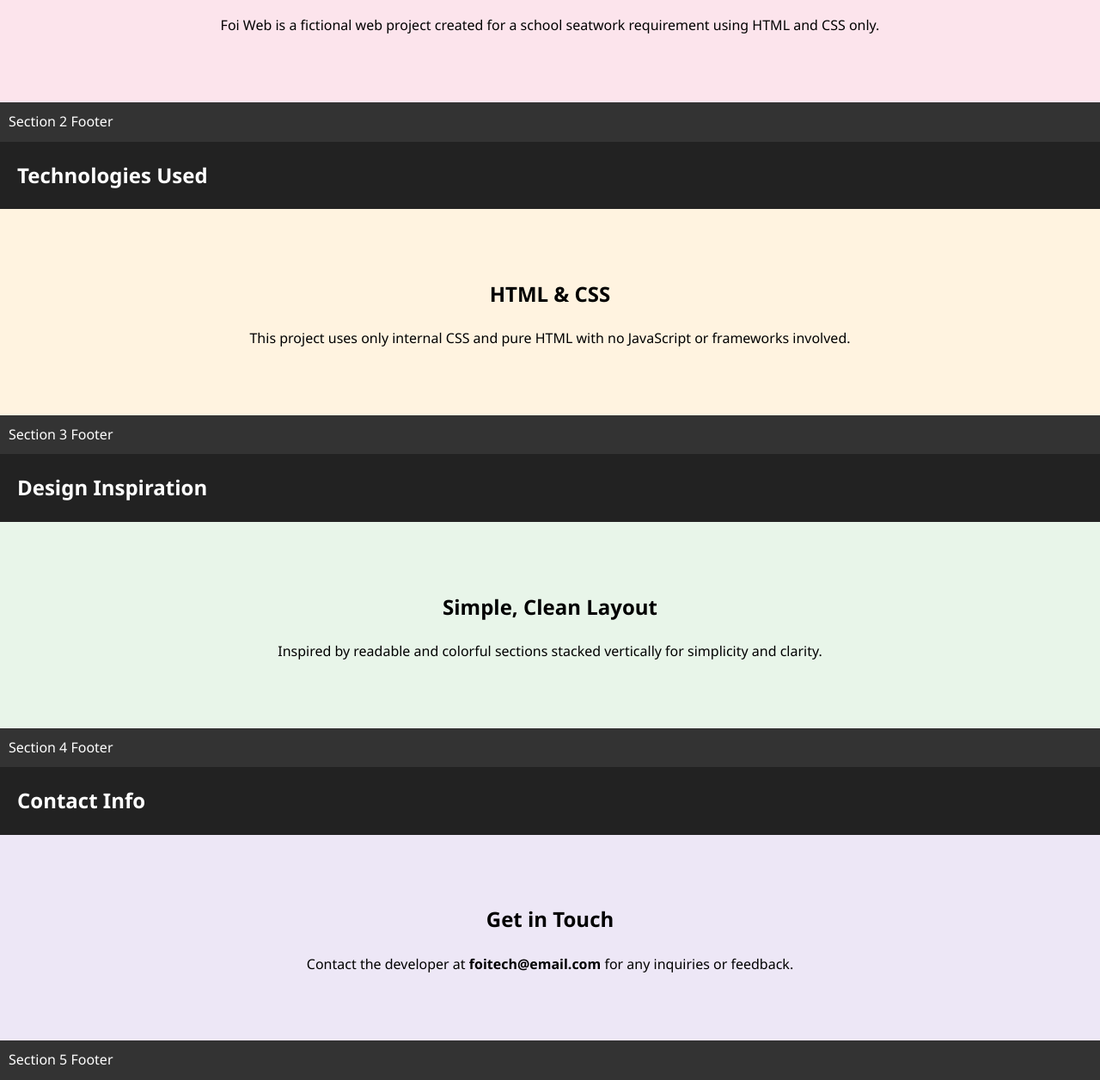
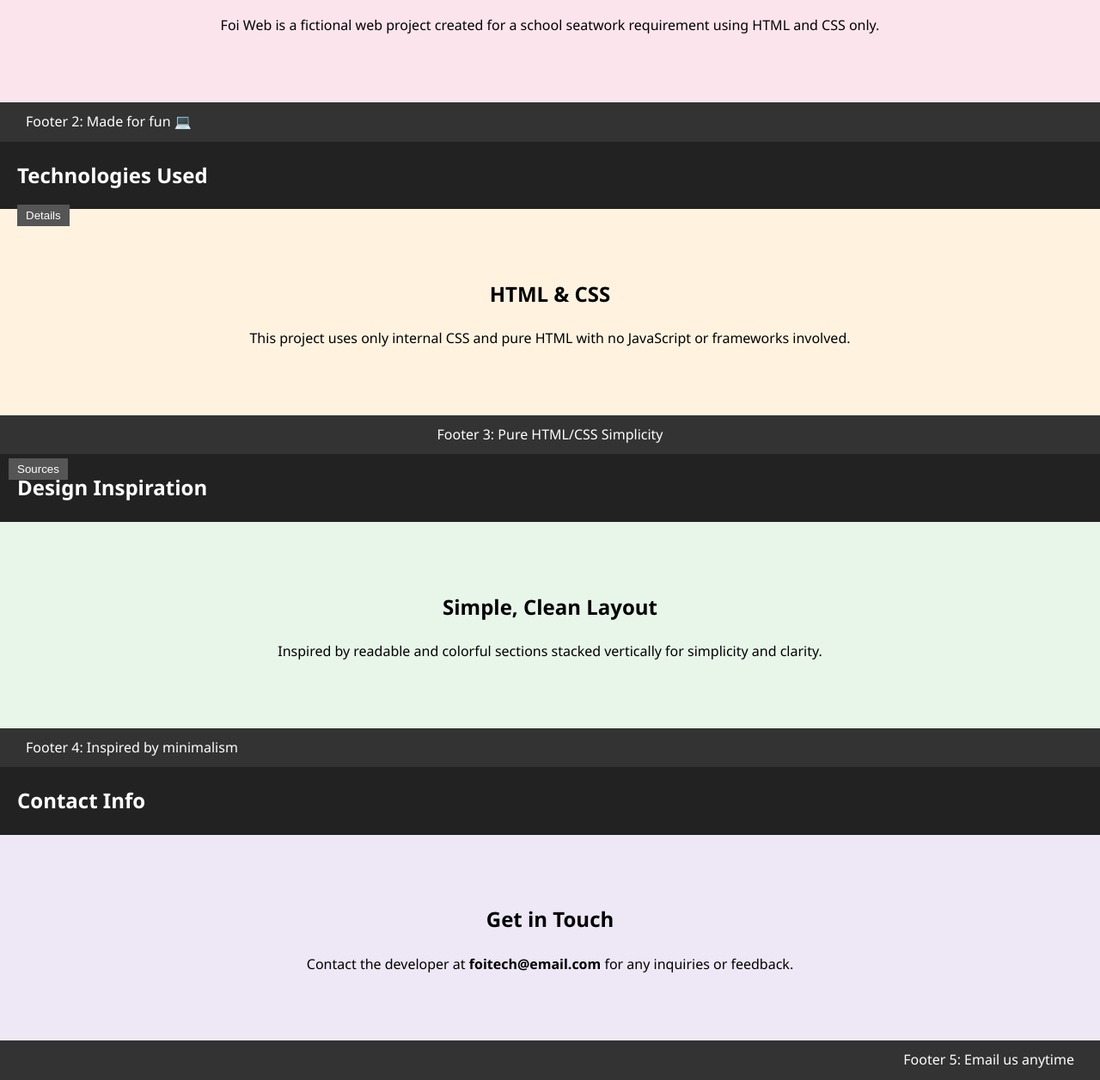
Before and after one commit to ITSYOURBOIFOI/WD-Seatwork-1, a plain HTML site: page index.html in a window 1280 px wide. Shown: the part 563-1819 px from the top of the page at 86% size. Drawn offline with Linux system fonts and the light colour scheme.

Commit message:
Changed footers

```diff
--- a/index.html
+++ b/index.html
@@ -24,6 +24,16 @@
       font-size: 24px;
       font-weight: bold;
       padding: 20px;
+      position: relative;
+    }
+
+    .header button {
+      position: absolute;
+      padding: 5px 10px;
+      background-color: #555;
+      color: white;
+      border: none;
+      cursor: pointer;
     }
 
     .footer {
@@ -33,7 +43,20 @@
       padding: 10px;
     }
 
-    /* Each section with a different pastel background */
+    .footer.right {
+      text-align: right;
+      padding-right: 30px;
+    }
+
+    .footer.left {
+      text-align: left;
+      padding-left: 30px;
+    }
+
+    .footer.center {
+      text-align: center;
+    }
+
     .section1 { background-color: #e0f7fa; }
     .section2 { background-color: #fce4ec; }
     .section3 { background-color: #fff3e0; }
@@ -44,36 +67,48 @@
 <body>
 
   <!-- Section 1 -->
-  <div class="header">Welcome to Foi Web</div>
+  <div class="header">
+    Welcome to Foi Web
+    <button style="top: 10px; right: 10px;">Explore</button>
+  </div>
   <div class="section section1">
     <h2>Introduction</h2>
     <p>This section welcomes users to the site and briefly introduces the purpose of the page.</p>
   </div>
-  <div class="footer">Section 1 Footer</div>
+  <div class="footer right">Footer 1: Welcome &rarr;</div>
 
   <!-- Section 2 -->
-  <div class="header">About the Site</div>
+  <div class="header">
+    About the Site
+    <!-- No button here -->
+  </div>
   <div class="section section2">
     <h2>What is Foi Web?</h2>
     <p>Foi Web is a fictional web project created for a school seatwork requirement using HTML and CSS only.</p>
   </div>
-  <div class="footer">Section 2 Footer</div>
+  <div class="footer left">Footer 2: Made for fun &#128187;</div>
 
   <!-- Section 3 -->
-  <div class="header">Technologies Used</div>
+  <div class="header">
+    Technologies Used
+    <button style="bottom: -20px; left: 20px;">Details</button>
+  </div>
   <div class="section section3">
     <h2>HTML & CSS</h2>
     <p>This project uses only internal CSS and pure HTML with no JavaScript or frameworks involved.</p>
   </div>
-  <div class="footer">Section 3 Footer</div>
+  <div class="footer center">Footer 3: Pure HTML/CSS Simplicity</div>
 
   <!-- Section 4 -->
-  <div class="header">Design Inspiration</div>
+  <div class="header">
+    Design Inspiration
+    <button style="top: 5px; left: 10px;">Sources</button>
+  </div>
   <div class="section section4">
     <h2>Simple, Clean Layout</h2>
     <p>Inspired by readable and colorful sections stacked vertically for simplicity and clarity.</p>
   </div>
-  <div class="footer">Section 4 Footer</div>
+  <div class="footer left">Footer 4: Inspired by minimalism</div>
 
   <!-- Section 5 -->
   <div class="header">Contact Info</div>
@@ -81,7 +116,7 @@
     <h2>Get in Touch</h2>
     <p>Contact the developer at <strong>foitech@email.com</strong> for any inquiries or feedback.</p>
   </div>
-  <div class="footer">Section 5 Footer</div>
+  <div class="footer right">Footer 5: Email us anytime</div>
 
 </body>
 </html>
```
